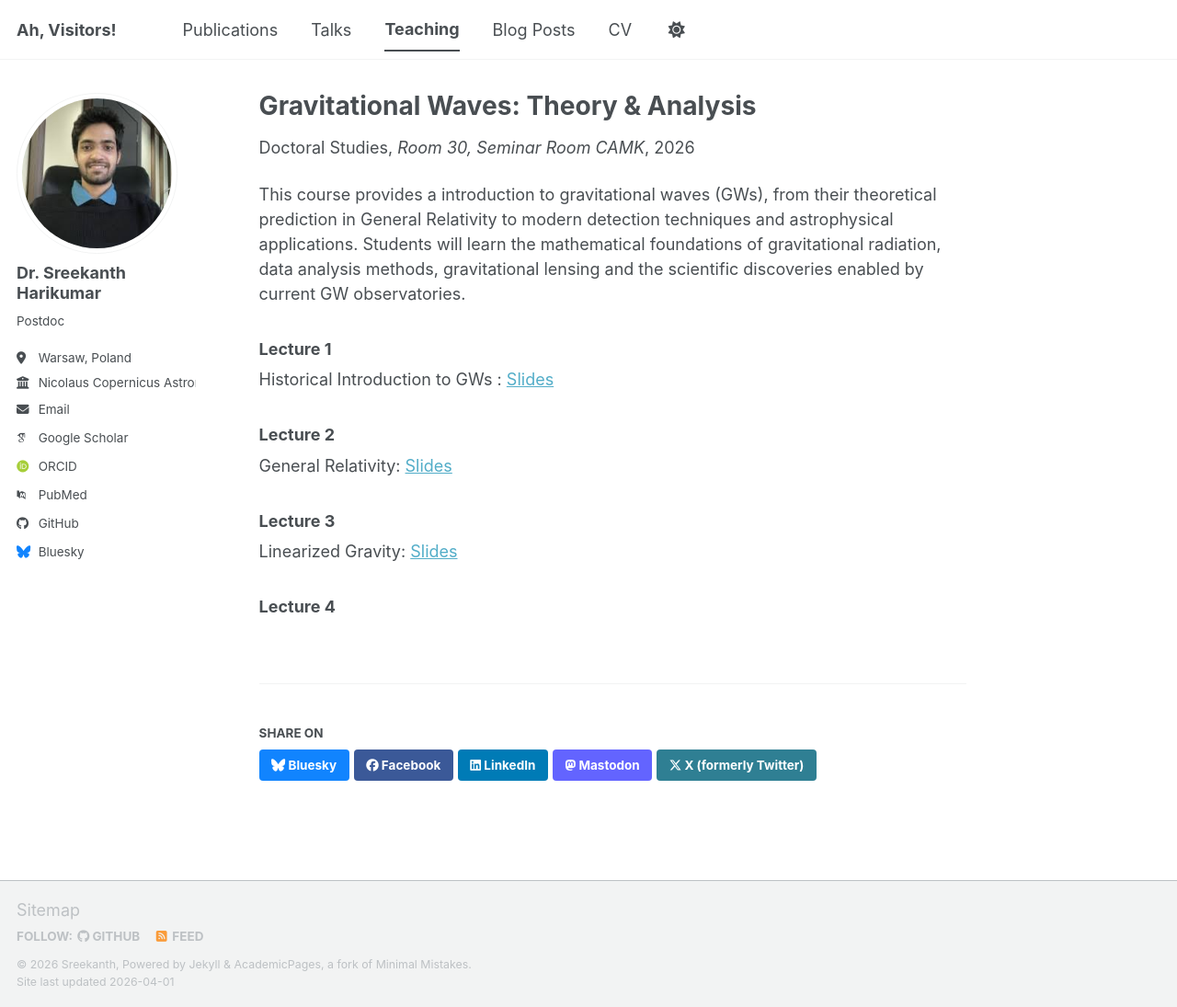
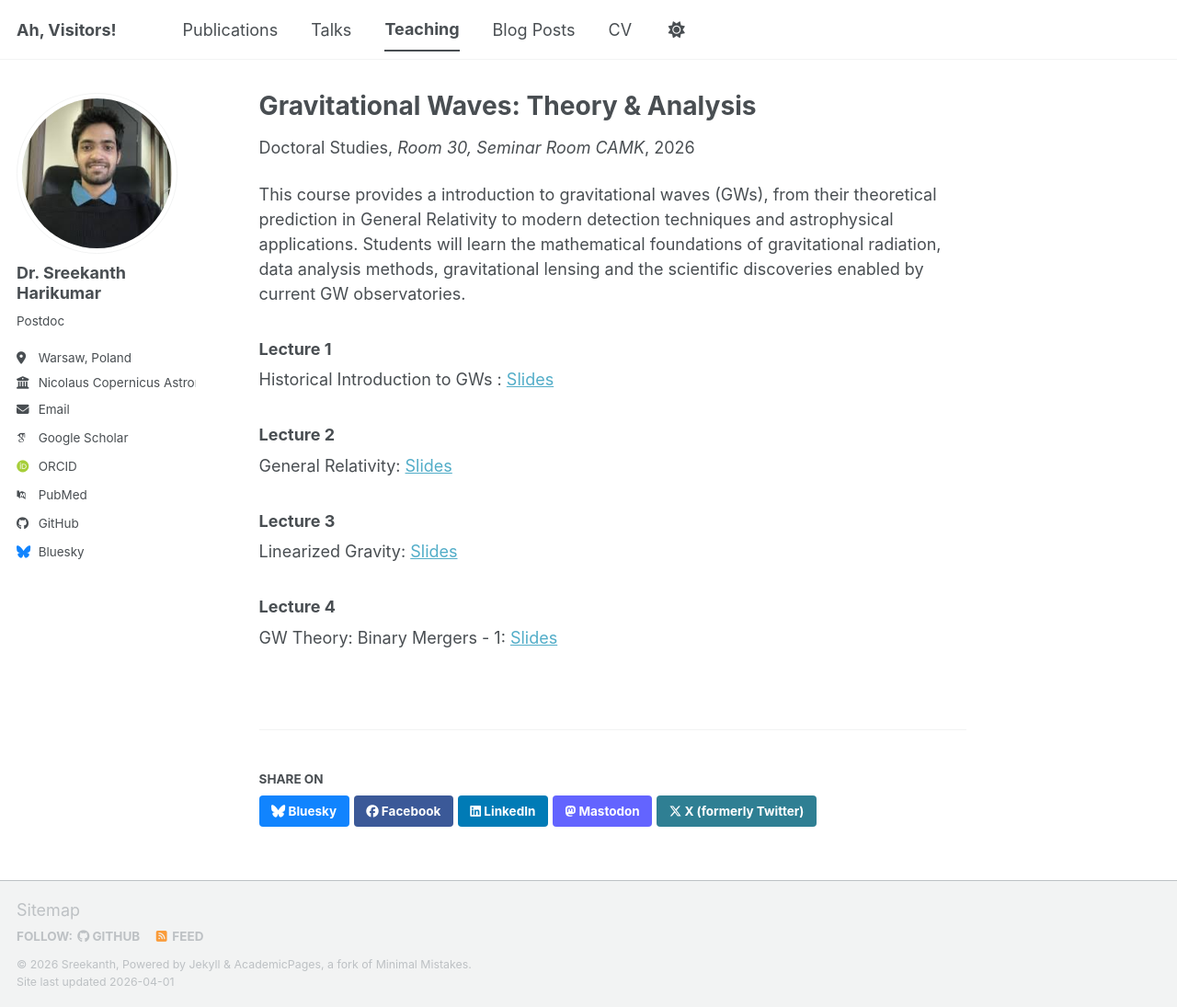
Before and after one commit to hsreekanth15/hsreekanth15.github.io, a Jekyll site: the page built from _teaching/2026-spring-GWTA.md, in a window 1280 px wide and 1095 px high. Shown: the whole window at 92% size. Built offline with Jekyll 4.4.1, drawn with Linux system fonts in a browser that asks for light colours; some web fonts are replaced; a script bundle is joined from its source files by our own code; library files that are not in the unit come from our copies.

Commit message:
added lecture 4 to the GWTA course

```diff
--- a/_teaching/2026-spring-GWTA.md
+++ b/_teaching/2026-spring-GWTA.md
@@ -21,3 +21,5 @@ General Relativity: [Slides](https://users.camk.edu.pl/sreekanth/gwcourse/lec2.p
 Linearized Gravity: [Slides](https://users.camk.edu.pl/sreekanth/gwcourse/lec3.pdf)
 
 ### Lecture 4
+
+GW Theory: Binary Mergers - 1: [Slides](https://users.camk.edu.pl/sreekanth/gwcourse/lec4.pdf)
```
